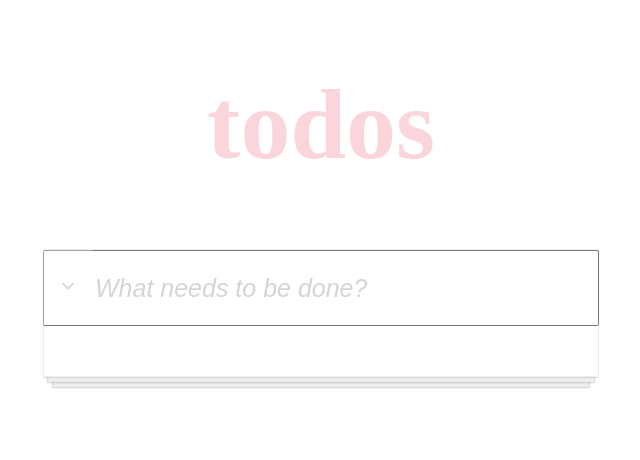
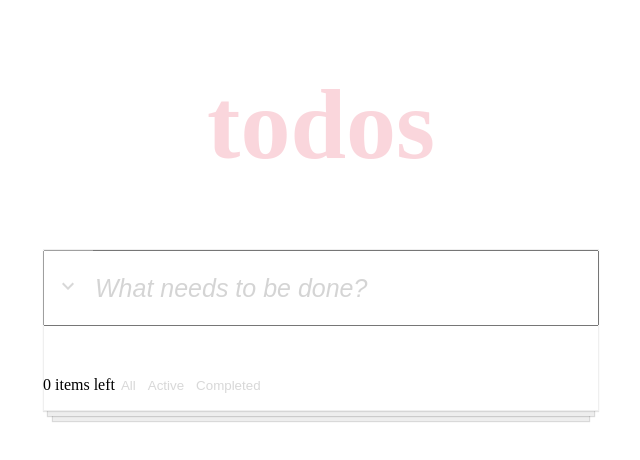
Before and after one commit to shreyam1006/todo-shreya, a React (Create React App) app: page / in a window 1280 px wide. Shown: the top 460 px of the page, without its empty margins (319-959 px from the left). Built offline with nearby package versions, Linux system fonts and the light colour scheme.

Commit message:
into components

```diff
--- a/src/components/App.css
+++ b/src/components/App.css
@@ -72,3 +72,8 @@ button{
   height: 75px;
   width: 50px;
 }
+
+.status{
+  display: flex;
+  flex-direction: row;
+}
--- a/src/components/App.js
+++ b/src/components/App.js
@@ -1,91 +1,18 @@
 import React from 'react';
 import './App.css';
-import CheckCircleOutlinedIcon from '@mui/icons-material/CheckCircleOutlined';
-import CircleOutlinedIcon from '@mui/icons-material/CircleOutlined';
-import KeyboardArrowDownOutlinedIcon from '@mui/icons-material/KeyboardArrowDownOutlined';
+import Title from './Title';
+import Container from './Container'
+
 // import ListCom from 'ListCom';
 
 
 class App extends React.Component {
-  constructor(props) {
-    super(props);
-    this.state = {
-      newItem: "",
-      list: []
-    }
-    this.handleClick = this.handleClick.bind(this);
-    this.addItem = this.addItem.bind(this);
-
-  }
-
-  handleClick(id) {
-    console.log(id);
-
-    this.setState({list:[...this.state.list].map(item=>{
-      if(item.id===id){
-        item.isCompleted=true;
-      }
-      return item
-    })});
-  }
-
-
-  updateInput(key, value) {
-    this.setState({
-      [key]: value
-    });
-  }
-
-  addItem() {
-
-    this.setState({
-      list:[...this.state.list, {id: new Date(),
-        value: this.state.newItem.slice(),
-        isCompleted: false}],
-        newItem:""
-    });
-  }
-
-  deleteItem(id) {
-    this.setState({ list: [...this.state.list].filter(item=>item.id!==id) });
-  }
-
 
   render() {
     return (
       <div className="App">
-        <div className="title">
-          <h1>todos</h1>
-        </div>
-
-        <div className="container">
-          <div className="inputcontainer">
-          <button className="allbutton" onClick={this.handleClick}>
-            <KeyboardArrowDownOutlinedIcon />
-          </button>
-          <input
-            type="text"
-            placeholder="What needs to be done?"
-            value={this.state.newItem}
-            onChange={e => this.updateInput("newItem", e.target.value)}
-            onKeyDown={e => e.key === "Enter" && this.addItem()}
-          />
-          </div>
-          <br />
-          <ul>
-            {this.state.list.map(item => {
-              return (
-                <li style={{ textDecoration: item.isCompleted ? 'line-through' : 'none' }} key={item.id}>
-                  <button onClick={()=>this.handleClick(item.id)}>
-                    {item.isCompleted ? <CheckCircleOutlinedIcon /> : <CircleOutlinedIcon />}
-                  </button>
-                  {item.value}
-                  <button className="cross" onClick={() => this.deleteItem(item.id)}>x</button>
-                </li>
-              )
-            })}
-          </ul>
-        </div>
+        <Title/>
+        <Container/>
       </div>
     );
   }
--- /dev/null
+++ b/src/components/Container.js
@@ -0,0 +1,68 @@
+import React from 'react'
+import InputContainer from './InputContainer'
+// import TodoListItem from './TodoListItem'
+
+class Container extends React.Component {
+    constructor(props) {
+        super(props);
+        this.state = {
+          newItem: "",
+          list: []
+        }
+        this.handleClick = this.handleClick.bind(this);
+        this.addItem = this.addItem.bind(this);
+
+      }
+
+      handleClick(id) {
+        this.setState({list:[...this.state.list].map(item=>{
+          if(item.id===id){
+            item.isCompleted=true;
+          }
+          return item
+        })});
+      }
+
+      handleAll(){
+
+          this.setState({
+              list:[...this.state.list].map(item=>{
+                  if(item.isCompleted===true){
+                      item.isCompleted=false;
+                  }
+                  return item
+              })
+          });
+      }
+
+      updateInput(key, value) {
+        this.setState({
+          [key]: value
+        });
+      }
+
+      addItem() {
+
+        this.setState({
+          list:[...this.state.list, {id: new Date(),
+            value: this.state.newItem.slice(),
+            isCompleted: false}],
+            newItem:""
+        });
+      }
+
+      deleteItem(id) {
+        this.setState({ list: [...this.state.list].filter(item=>item.id!==id) });
+      }
+
+    render() {
+        return (
+            <div className="container">
+                <InputContainer onUpdateList={this.updateInput} list={this.state.list} newItem={this.state.newItem}/>
+
+            </div>
+        )
+    }
+}
+
+export default Container
--- /dev/null
+++ b/src/components/InputContainer.js
@@ -0,0 +1,103 @@
+import React from 'react'
+import KeyboardArrowDownOutlinedIcon from '@mui/icons-material/KeyboardArrowDownOutlined';
+import Input from './shared/Input'
+import ListItem from './shared/ListItem'
+
+class InputContainer extends React.Component {
+    constructor(props) {
+        super(props);
+        const { newItem, list } = props
+        this.state = {
+            newItem: newItem,
+            list: list
+        }
+        this.handleClick = this.handleClick.bind(this);
+        this.addItem = this.addItem.bind(this);
+        this.deleteItem = this.deleteItem.bind(this);
+        this.handleAll = this.handleAll.bind(this);
+    }
+
+    handleClick(id) {
+
+        this.setState({
+            list: [...this.state.list].map(item => {
+                if (item.id === id) {
+                    item.isCompleted = !item.isCompleted;
+                }
+                return item
+            })
+        });
+        console.log(id)
+    }
+
+    handleAll() {
+
+        this.setState({
+            list: [...this.state.list].map(item => {
+                if (item.isCompleted === false) {
+                    item.isCompleted = true;
+                }
+                return item
+            })
+        });
+    }
+
+
+    updateInput(key, value) {
+        this.setState({
+            [key]: value
+        });
+    }
+
+    itemsLeft() {
+        return [...this.state.list].filter(item => item.isCompleted === false).length
+    }
+
+    addItem() {
+
+        this.setState({
+            list: [...this.state.list, {
+                id: new Date(),
+                value: this.state.newItem.slice(),
+                isCompleted: false
+            }],
+            newItem: ""
+        });
+    }
+
+    deleteItem(id) {
+        this.setState({ list: [...this.state.list].filter(item => item.id !== id) });
+    }
+
+    render() {
+        return (
+            <div className="inputcontainer">
+
+                <button className="allbutton" onClick={() => this.handleAll()}>
+                    <KeyboardArrowDownOutlinedIcon />
+                </button>
+
+                <Input
+                    type="text"
+                    placeholder="What needs to be done?"
+                    value={this.state.newItem}
+                    onChange={e => this.updateInput("newItem", e.target.value)}
+                    onKeyDown={e => e.key === "Enter" && this.addItem()}
+                />
+
+                <ListItem list={this.state.list} onclick={this.handleClick} ondelete={this.deleteItem} />
+
+                <br />
+                <div className="status">
+                    <p>{this.itemsLeft()} items left</p>
+                    <button>All</button>
+                    <button>Active</button>
+                    <button>Completed</button>
+                </div>
+            </div>
+
+        )
+    }
+}
+
+export default InputContainer
--- /dev/null
+++ b/src/components/Title.js
@@ -0,0 +1,14 @@
+import React from 'react'
+
+class Title extends React.Component {
+    render() {
+        return (
+            <div className="title">
+                <h1>todos</h1>
+            </div>
+        );
+    }
+
+}
+
+export default Title
--- /dev/null
+++ b/src/components/shared/Input.js
@@ -0,0 +1,18 @@
+import React from 'react'
+
+class Input extends React.Component{
+    constructor(props){
+        super(props);
+        this.state={
+        }
+    }
+
+    render(){
+        return(
+            <input type={this.props.type} value={this.props.value} onChange={this.props.onChange}
+            placeholder={this.props.placeholder} onKeyDown={this.props.onKeyDown}/>
+        )
+    }
+}
+
+export default Input
--- /dev/null
+++ b/src/components/shared/ListItem.js
@@ -0,0 +1,33 @@
+import React from 'react'
+import CheckCircleOutlinedIcon from '@mui/icons-material/CheckCircleOutlined';
+import CircleOutlinedIcon from '@mui/icons-material/CircleOutlined';
+
+class ListItem extends React.Component {
+
+    constructor(props) {
+        super(props);
+
+    }
+
+    render() {
+        return (
+            <ul>
+                {[...this.props.list].map(item => {
+                    return (
+
+                        <li style={{ textDecoration: item.isCompleted ? 'line-through' : 'none' }} key={item.id} >
+                            <button onClick={() => this.props.onclick(item.id)}>
+                                {item.isCompleted ? <CheckCircleOutlinedIcon /> : <CircleOutlinedIcon />}
+                            </button>
+                            {item.value}
+                            <button className="cross" onClick={() => this.props.ondelete(item.id)}>x</button>
+                        </li>
+                    )
+                })}
+            </ul>
+        )
+    }
+
+}
+
+export default ListItem
```
